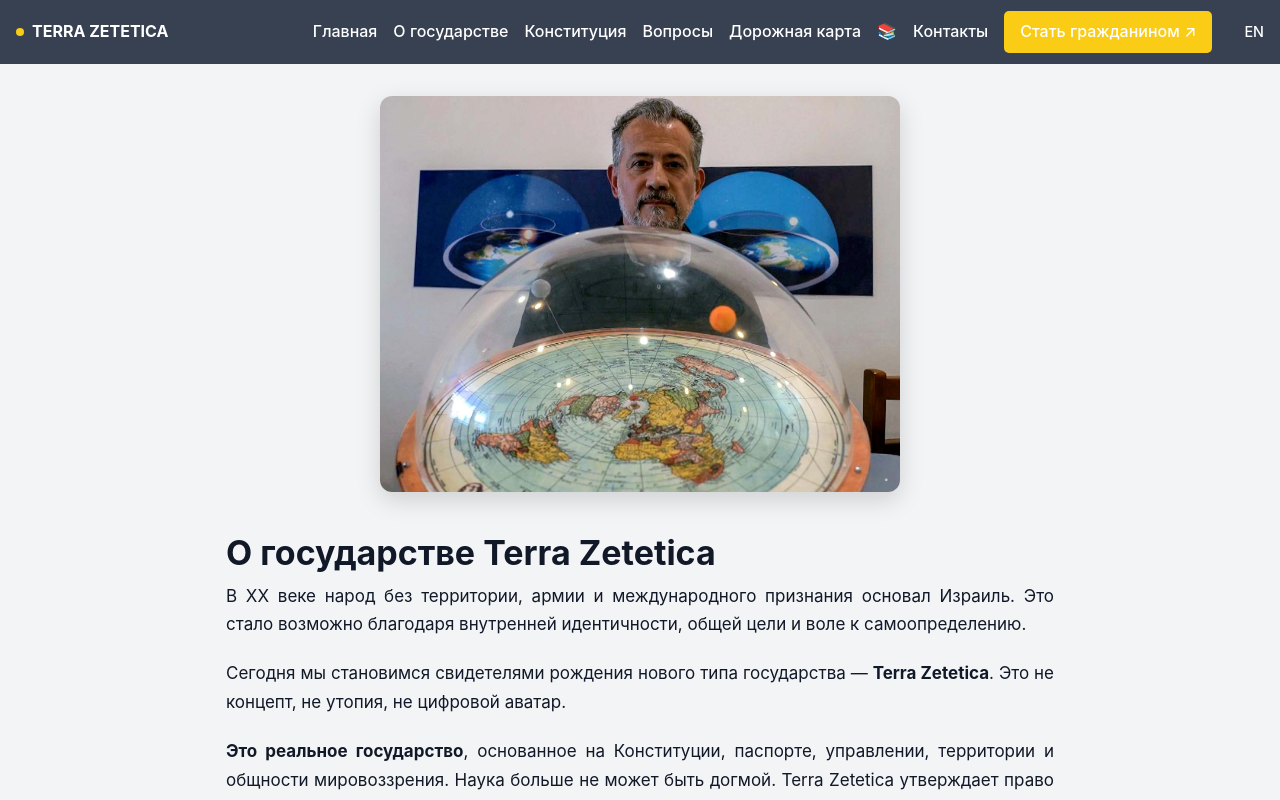
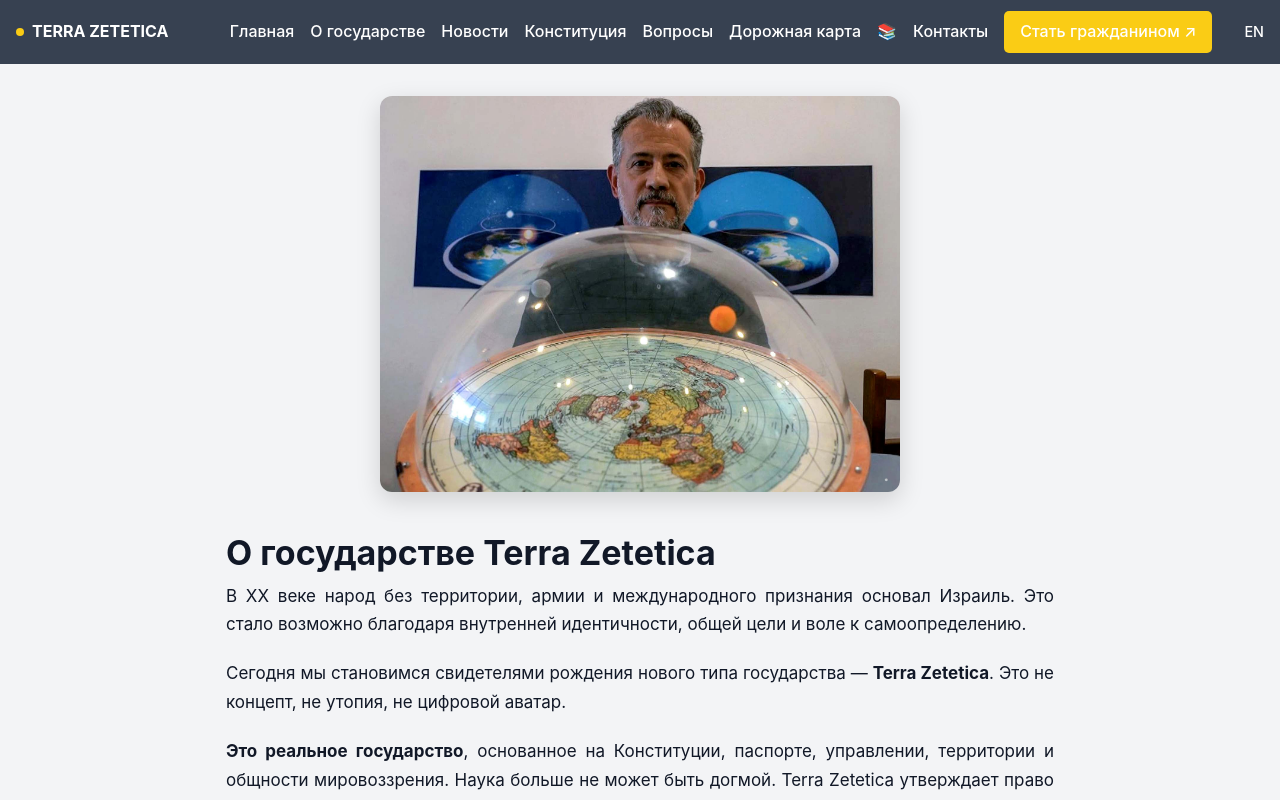
Before and after one commit to kardinalmarkov/terra-zetetica, a Next.js app: page /about in a window 1280 px wide. Shown: the top 800 px of the page. Built offline with nearby package versions, Linux system fonts and the light colour scheme.

Commit message:
Update Nav.js

```diff
--- a/components/Nav.js
+++ b/components/Nav.js
@@ -15,6 +15,7 @@ export default function Nav() {
   const t = {
     home:         locale === 'ru' ? 'Главная'        : 'Home',
     about:        locale === 'ru' ? 'О государстве'  : 'About',
+    news:         locale === 'ru' ? 'Новости'        : 'News', // 🆕
     constitution: locale === 'ru' ? 'Конституция'    : 'Constitution',
     faq:          locale === 'ru' ? 'Вопросы'        : 'FAQ',
     roadmap:      locale === 'ru' ? 'Дорожная карта' : 'Roadmap',
@@ -36,6 +37,7 @@ export default function Nav() {
       <nav className={styles.menu}>
         <Link href="/">{t.home}</Link>
         <Link href="/about">{t.about}</Link>
+        <Link href="/news">{t.news}</Link>
         <Link href="/constitution">{t.constitution}</Link>
         <Link href="/faq">{t.faq}</Link>
         <Link href="/roadmap">{t.roadmap}</Link>
@@ -49,6 +51,7 @@ export default function Nav() {
       <nav className={`${styles.mobileMenu} ${menuOpen ? styles.open : ''}`}>
         <Link href="/" onClick={closeMenu}>{t.home}</Link>
         <Link href="/about" onClick={closeMenu}>{t.about}</Link>
+        <Link href="/news" onClick={closeMenu}>{t.news}</Link>
         <Link href="/constitution" onClick={closeMenu}>{t.constitution}</Link>
         <Link href="/faq" onClick={closeMenu}>{t.faq}</Link>
         <Link href="/roadmap" onClick={closeMenu}>{t.roadmap}</Link>
```
